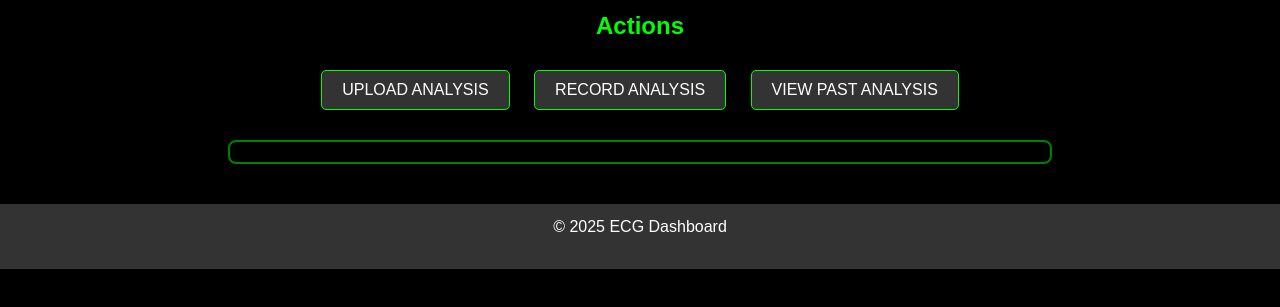
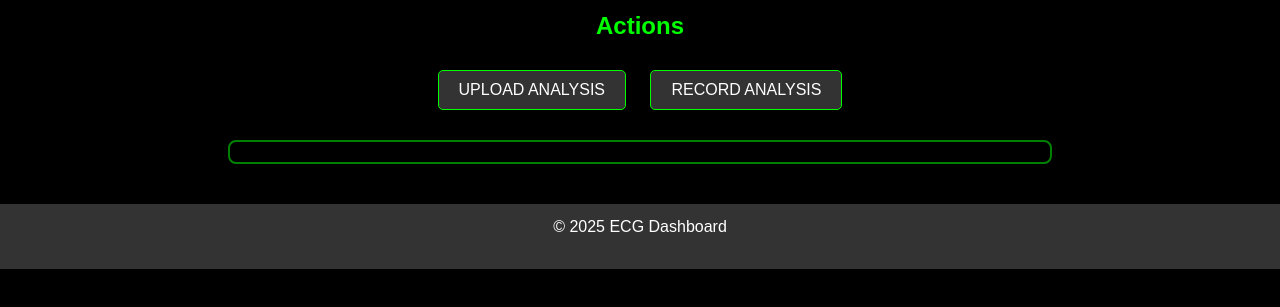
Before and after one commit to MohAli92/Hi-Five_Final, a website: page frontend/index.html in a window 1280 px wide. Shown: the part 213-520 px from the top of the page. Drawn offline with nearby package versions, Linux system fonts and the light colour scheme.

Commit message:
Update index.html

```diff
--- a/frontend/index.html
+++ b/frontend/index.html
@@ -173,7 +173,6 @@
             <h3>Actions</h3>
             <button onclick="showUpload()">Upload Analysis</button>
             <button>Record Analysis</button>
-            <button>View Past Analysis</button>
         </div>
 
         <!-- Upload Section from Index and Dashboard -->
```
